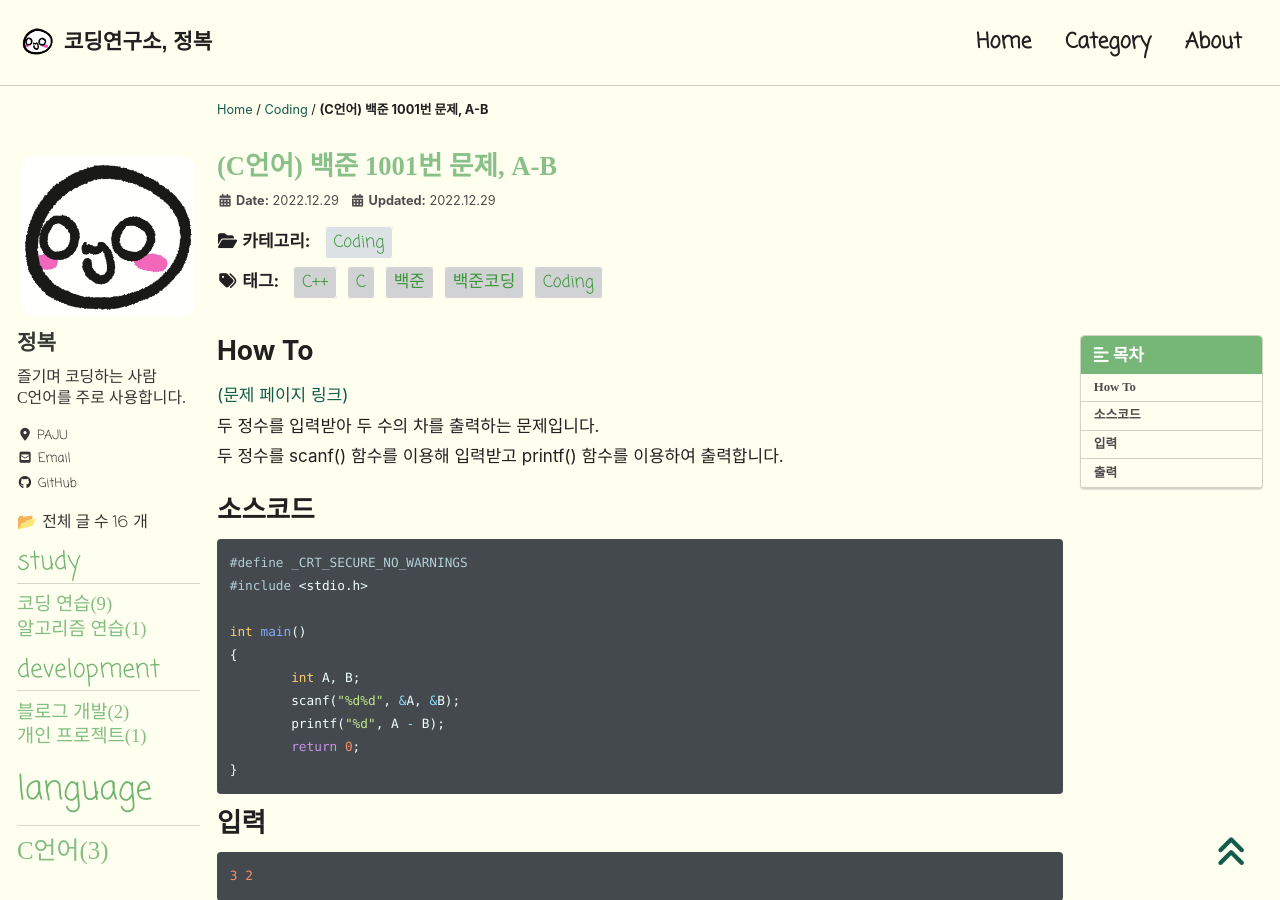
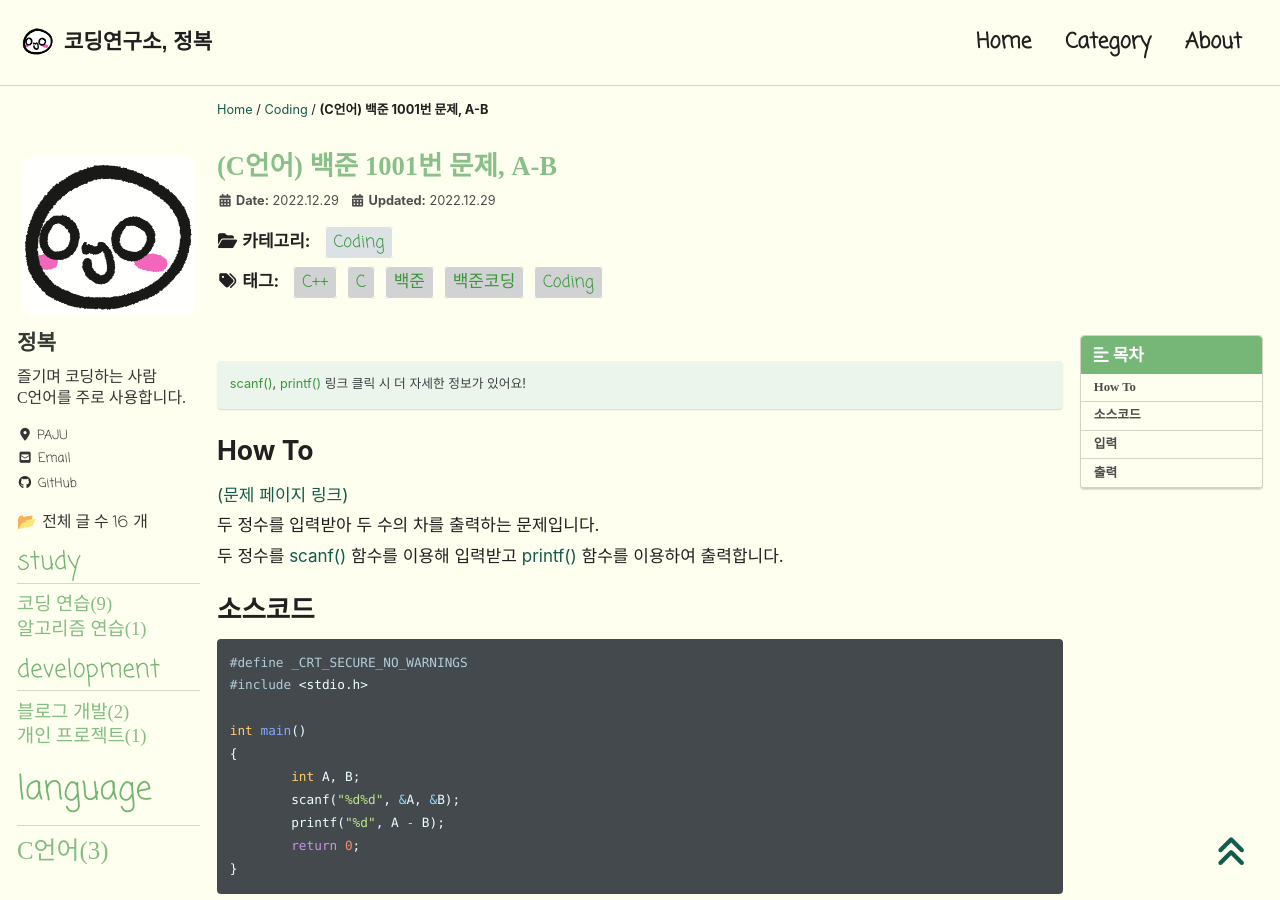
Before and after one commit to JBL28/jbl28.github.io, a Jekyll site: the page built from _posts/Coding/2022-12-29-BJ1001.md, in a window 1280 px wide and 900 px high. Built offline with Jekyll 4.4.1, drawn with Linux system fonts in a browser that asks for light colours; cached includes are drawn as plain includes; nearby versions of some CDN libraries; some web fonts are replaced; comment, search, counter and statistics services are not loaded.

Commit message:
Update 2022-12-29-BJ1001.md

````diff
--- a/_posts/Coding/2022-12-29-BJ1001.md
+++ b/_posts/Coding/2022-12-29-BJ1001.md
@@ -15,10 +15,13 @@ last_modified_at: 2022-12-29
 
 ---
 
+[scanf()](https://jbl28.github.io/c/scanf/), [printf()](https://jbl28.github.io/c/printf/) 링크 클릭 시 더 자세한 정보가 있어요!
+{: .notice--primary}
+
 # How To
 [(문제 페이지 링크)](https://www.acmicpc.net/problem/1001)<br>
 두 정수를 입력받아 두 수의 차를 출력하는 문제입니다.<br>
-두 정수를 scanf() 함수를 이용해 입력받고 printf() 함수를 이용하여 출력합니다.<br>
+두 정수를 [scanf()](https://jbl28.github.io/c/scanf/) 함수를 이용해 입력받고 [printf()](https://jbl28.github.io/c/printf/) 함수를 이용하여 출력합니다.<br>
 
 # 소스코드
 ```cpp
````
